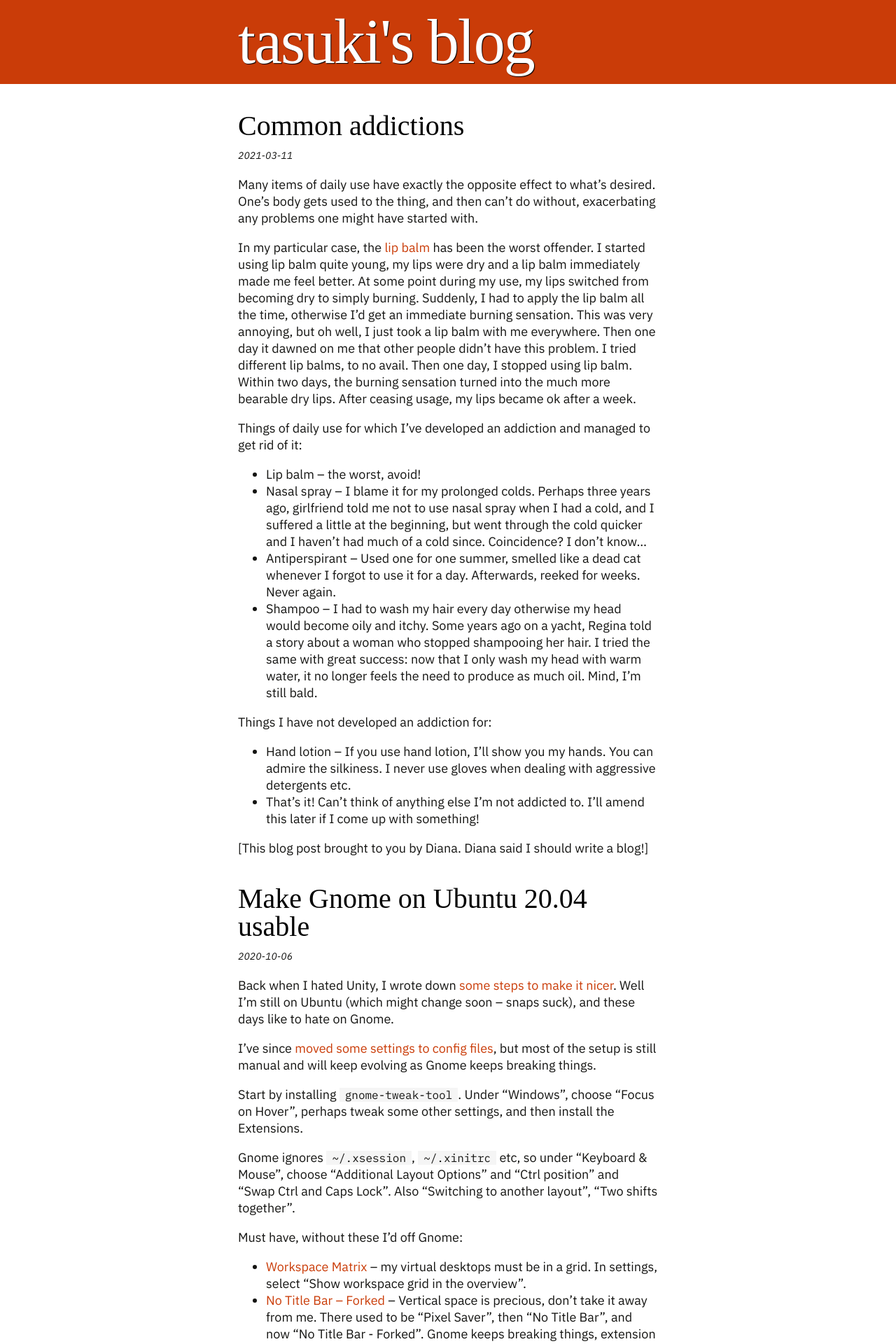
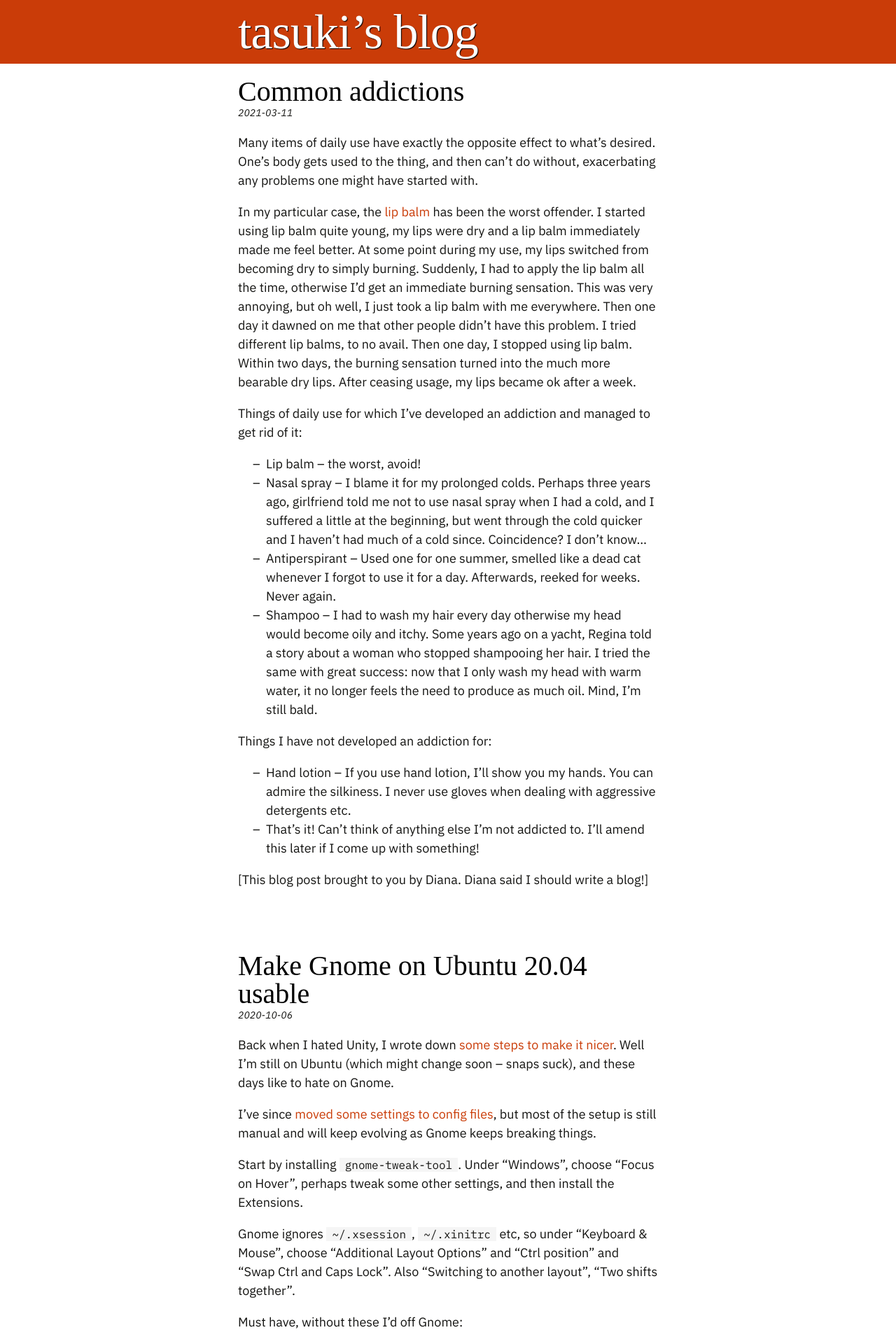
Before and after one commit to tasuki/blog, a Jekyll site: the page built from index.html, in a window 1280 px wide. Shown: the top 1920 px of the page at 70% size. Built offline with Jekyll 4.4.1, drawn with Linux system fonts in a browser that asks for light colours; nearby versions of some CDN libraries; some web fonts are replaced; the list of posts is cut into pages by our own code; some of the changed text lies outside the part shown.

Commit message:
More styling, pagination etc

```diff
--- a/_includes/head.html
+++ b/_includes/head.html
@@ -8,7 +8,7 @@
   <title>tasuki’s blog</title>
   {% endif %}
 
-  <link rel="stylesheet" href="//fonts.googleapis.com/css?family=Eczar:400|IBM+Plex+Sans:400,400i,700|IBM+Plex+Mono:400,400i,700">
+  <link rel="stylesheet" href="//fonts.googleapis.com/css?family=Rakkas:400,700|IBM+Plex+Sans:400,400i,700|IBM+Plex+Mono:400,400i,700">
   <link rel="stylesheet" href="//cdnjs.cloudflare.com/ajax/libs/pure/1.0.0/pure-min.css">
   <link rel="stylesheet" href="//cdnjs.cloudflare.com/ajax/libs/pure/1.0.0/grids-responsive-min.css">
   <link rel="stylesheet" href="/public/style.css">
--- a/_includes/post-full.html
+++ b/_includes/post-full.html
@@ -6,9 +6,9 @@
   <a href="{{ post.url }}">{{ post.title }}</a>
   {% endif %}
   </h1>
-  <p class="meta">
+  <div class="meta">
     <span class="date">{{ post.date | date: "%Y-%m-%d" }}</span>
-  </p>
+  </div>
   <div class="content">
     {{ post.content }}
   </div>
--- a/_layouts/default.html
+++ b/_layouts/default.html
@@ -4,7 +4,7 @@
   <body>
     <div id="header">
       <div class="pad">
-        <a href="/">tasuki's blog</a>
+        <a href="/">tasuki’s blog</a>
       </div>
     </div>
     <div id="content" class="pad">
--- a/_layouts/home.html
+++ b/_layouts/home.html
@@ -7,20 +7,24 @@ layout: default
   {% include post-full.html %}
 {%- endfor -%}
 
-<div class="pagination">
+<div id="pagination" class="pure-g">
+  <div class="older pure-u-md-1-3">
+  {% if paginator.next_page %}
+    <a href="{{ paginator.next_page_path }}">&laquo; Older posts</a>
+  {% else %}
+    &laquo; Older posts
+  {% endif %}
+  </div>
+
+  <div class="page-number pure-u-md-1-3">
+    Page: {{ paginator.page }} of {{ paginator.total_pages }}
+  </div>
+
+  <div class="newer pure-u-md-1-3">
   {% if paginator.previous_page %}
-    <a href="{{ paginator.previous_page_path }}" class="newer">Newer posts</a>
+    <a href="{{ paginator.previous_page_path }}">Newer posts &raquo;</a>
   {% else %}
-    <span class="newer">Newer posts</span>
+    Newer posts &raquo;
   {% endif %}
-
-  <span class="page_number ">
-    Page: {{ paginator.page }} of {{ paginator.total_pages }}
-  </span>
-
-  {% if paginator.next_page %}
-    <a href="{{ paginator.next_page_path }}" class="older">Older posts</a>
-  {% else %}
-    <span class="older">Older posts</span>
-  {% endif %}
+  </div>
 </div>
--- a/public/style.css
+++ b/public/style.css
@@ -1,5 +1,13 @@
 html, button, input, select, textarea, .pure-g [class *= "pure-u"] {
   font-family: "IBM Plex Sans", sans-serif;
+}
+
+#header, #content h1, #content h3 {
+  font-family: "Eczar", serif;
+  line-height: 1;
+}
+#header, #content h1 {
+  font-weight: normal;
 }
 
 body {
@@ -9,23 +17,19 @@ body {
 .pad {
   margin: auto;
   max-width: 600px;
-}
-
-#header, #content h1 {
-  font-family: "Eczar", serif;
+  padding: 0 10px;
 }
 
 /* header */
 #header {
   background-color: #CA3C08;
-  font-size: 90px;
-  line-height: 120px;
+  font-size: 40px;
+  line-height: 1.3;
+  letter-spacing: -1px;
 }
 
 #header a {
   color: #FFF;
-  font-weight: normal;
-  letter-spacing: -2px;
   text-decoration: none;
   text-shadow: 1px 1px 1px #000;
 }
@@ -38,16 +42,13 @@ body {
 /* content */
 #content {
   font-size: 18px;
-  line-height: 24px;
-  padding: 0px 10px 10px 10px;
+  line-height: 1.5;
 }
 
-#content h1 {
-  font-size: 40px;
-  font-weight: normal;
-  line-height: 40px;
-  margin: 40px 0 0 0;
-}
+#content article { margin: 1em 0 5em 0; }
+
+#content h1 { font-size: 26px; margin: .5em 0 0 0; }
+#content h3 { font-size: 22px; margin: 1.5em 0 0 0; }
 
 #content a { text-decoration: none; }
 #content a:hover { text-decoration: underline; }
@@ -58,10 +59,11 @@ body {
 #content .meta {
   font-style: italic;
   font-size: 14px;
-  margin: 10px 0 0 0;
 }
 
 #content a { color: #CA3C08; }
+
+#content ul { list-style-type: '–  '; }
 
 #content code { padding: 0 .5em; }
 #content pre { padding: 1em; }
@@ -71,30 +73,29 @@ body {
   font-size: 16px;
 }
 
-#content table { font-size: 16px; line-height: 30px; width: 100%; }
-#content tr { border-bottom: 1px solid #EDEDED; border-collapse: collapse; }
+#content table { font-size: 16px; margin: auto; }
+#content tr { border-bottom: 1px solid #EDEDED; }
 #content th { text-align: left; }
+#content th, td { padding: 5px 10px; }
 
-#content blockquote { border-left: 7px solid #EDEDED; margin: 15px; padding-left: 7px; }
+#content blockquote {
+  border-left: 7px solid #EDEDED;
+  margin: 15px;
+  padding-left: 15px;
+}
 
 #content img { width: 100%; }
 
-/* super tiny */
-@media screen and (min-width: 20em) {
+#pagination { font-weight: bold; margin: 20px 0; }
+#pagination .older { text-align: left; }
+#pagination .page-number { text-align: center; }
+#pagination .newer { text-align: right; }
+
+@media screen and (min-width: 35.5em) {
+  #header {
+    font-size: 70px;
+  }
+
+  #content h1 { font-size: 40px; }
+  #content h3 { font-size: 27px; }
 }
-
-/* tiny mobile device */
-@media screen and (min-width: 25em) {
-}
-
-/* sm: larger device */
-@media screen and (min-width: 35.5em) {
-}
-
-/* md: large device */
-@media screen and (min-width: 48em) {
-}
-
-/* lg: largest device */
-@media screen and (min-width: 64em) {
-}
```
